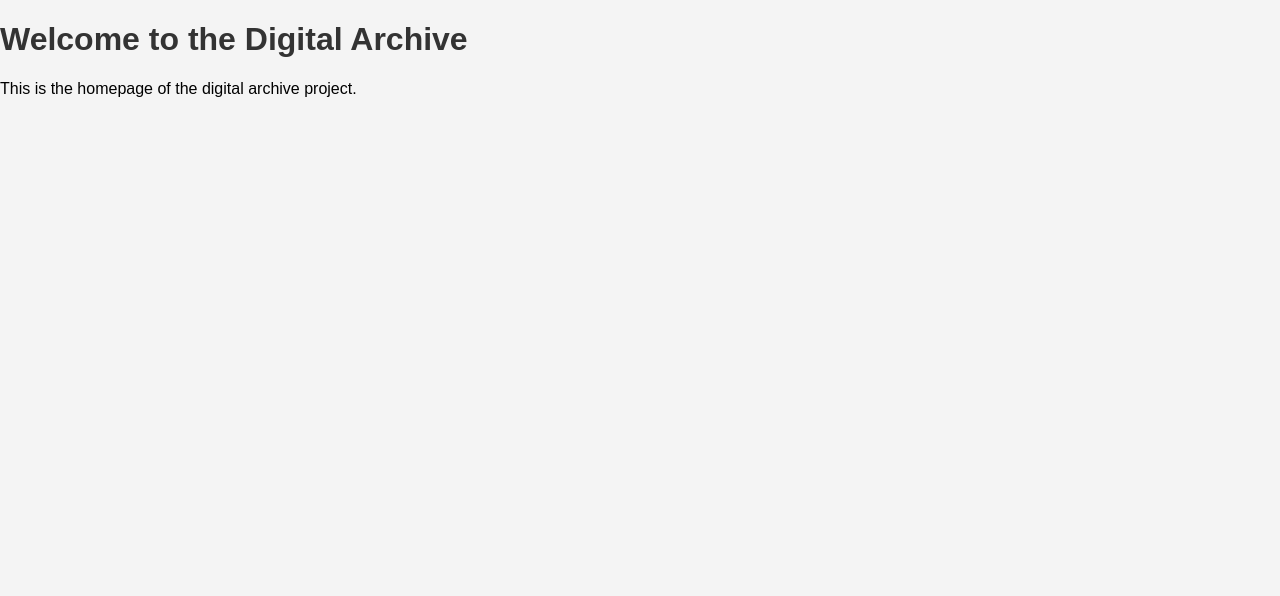
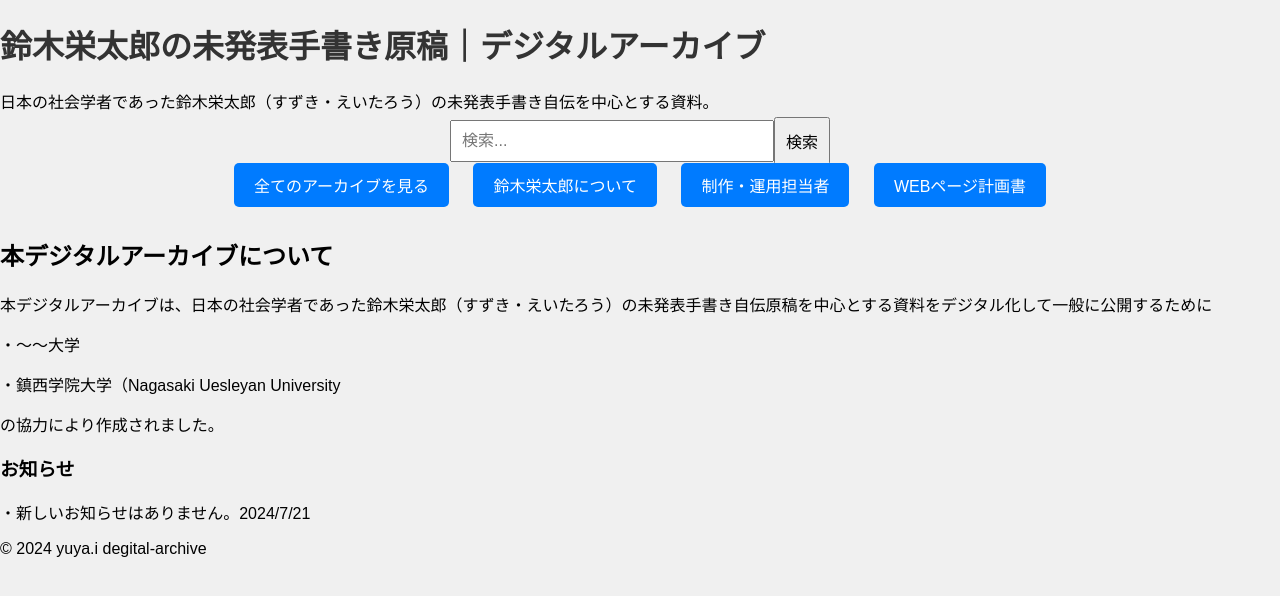
Before and after one commit to yuyawesleyan/archive-suzukieitarou, a plain HTML site: page index.html in a window 1280 px wide. Drawn offline with Linux system fonts and the light colour scheme.

Commit message:
Add files via upload

```diff
--- a/index.html
+++ b/index.html
@@ -3,11 +3,129 @@
 <head>
     <meta charset="UTF-8">
     <meta name="viewport" content="width=device-width, initial-scale=1.0">
-    <title>鈴木榮太郎の未発表手書き自伝Digital Archive</title>
+    <title>suzukieitarou.Digital Archive_home</title>
     <link rel="stylesheet" href="style.css">
 </head>
 <body>
-    <h1>Welcome to the Digital Archive</h1>
-    <p>This is the homepage of the digital archive project.</p>
+    <h1> 鈴木栄太郎の未発表手書き原稿｜デジタルアーカイブ</h1>
+    <p>日本の社会学者であった鈴木栄太郎（すずき・えいたろう）の未発表手書き自伝を中心とする資料。</p>
+    <html lang="ja">
+<head>
+    <meta charset="UTF-8">
+    <meta name="viewport" content="width=device-width, initial-scale=1.0">
+    <title>検索機能の追加</title>
+    <style>
+        body {
+           font-family: Arial, sans-serif;
+           background-color: #f0f0f0;
+        }
+
+        #search-container {
+            text-align: center;
+            margin: 0;
+            padding: 0;
+            height: 3vh;
+            display: flex;
+            justify-content: center;
+            align-items: center;
+        }
+
+        #search-input {
+            padding: 10px;
+            width: 300px;
+            font-size: 16px;
+        }
+
+        #search-button {
+            padding: 10px;
+            font-size: 16px;
+            cursor: pointer;
+        }
+
+        .search-result {
+            margin-top: 10px;
+            background-color: #fff;
+            padding: 10px;
+            border: 1px solid #ddd;
+        }
+    </style>
+</head>
+<body>
+    <div id="search-container">
+        <input type="text" id="search-input" placeholder="検索...">
+        <button id="search-button">検索</button>
+        <div id="search-results"></div>
+
+    <script src="search.js"></script>
+    </div>
+
+    <!DOCTYPE html>
+<html lang="ja">
+<head>
+    <meta charset="UTF-8">
+    <meta name="viewport" content="width=device-width, initial-scale=1.0">
+    <title>4つのボタンを配置</title>
+    <style>
+        body {
+
+
+            font-family: Arial, sans-serif;
+        }
+
+        #button-container {
+            text-align: center; /* 内部のテキストを中央に配置 */
+        }
+
+        .button {
+            padding: 10px 20px;
+            margin: 10px;
+            font-size: 16px;
+            cursor: pointer;
+            border: none;
+            border-radius: 5px;
+            background-color: #007bff;
+            color: white;
+        }
+
+        .button:hover {
+            background-color: #0056b3;
+        }
+    </style>
+</head>
+<body>
+    <div id="button-container">
+        <button class="button" onclick="action1(pagetwo.html)">全てのアーカイブを見る</button>
+        <button class="button" onclick="action2()">鈴木栄太郎について</button>
+        <button class="button" onclick="action3()">制作・運用担当者</button>
+        <button class="button" onclick="action4()">WEBページ計画書</button>
+    </div>
+
+    <div id="action-result"></div>
+
+    <script src="actions.js"></script>
 </body>
 </html>
+
+
+
+    <h2>本デジタルアーカイブについて</h2>
+    <p>本デジタルアーカイブは、日本の社会学者であった鈴木栄太郎（すずき・えいたろう）の未発表手書き自伝原稿を中心とする資料をデジタル化して一般に公開するために<p>
+       <p> ・〜〜大学<p>
+        <p>・鎮西学院大学（Nagasaki Uesleyan University<p>
+        <p>の協力により作成されました。
+    </p>
+    <h3>お知らせ</h3>
+    <p>・新しいお知らせはありません。2024/7/21</p>
+</body>
+</html>
+
+
+
+
+
+
+<footer>
+    <p>&copy; 2024 yuya.i degital-archive</p>
+</footer>
+</body>
+</html>
```
